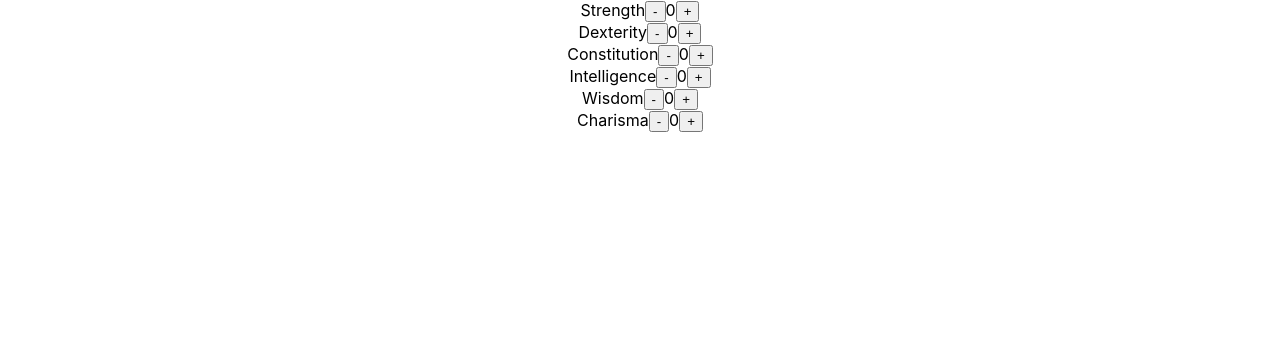
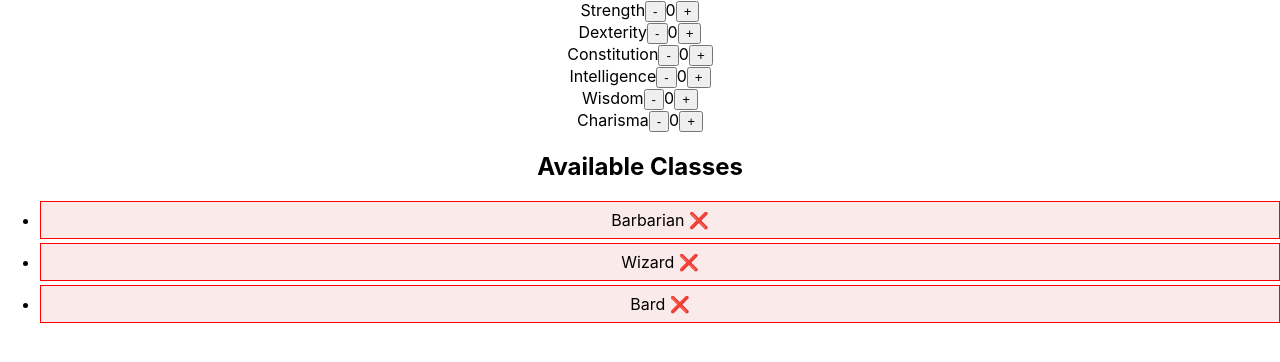
Before and after one commit to jdev422/recruiting-webapp-character, a React (Create React App) app: page / in a window 1280 px wide. Shown: the top 362 px of the page. Built offline with nearby package versions, Linux system fonts and the light colour scheme.

Commit message:
feat: complete step 2
- Displayed CLASS_LIST using Card components
- Resolved TypeScript configuration issue

```diff
--- a/package.json
+++ b/package.json
@@ -8,8 +8,6 @@
     "@testing-library/user-event": "^13.5.0",
     "@types/jest": "^29.5.13",
     "@types/node": "^22.7.4",
-    "@types/react": "^18.3.11",
-    "@types/react-dom": "^18.3.0",
     "react": "^18.2.0",
     "react-dom": "^18.2.0",
     "react-scripts": "5.0.1",
@@ -40,6 +38,8 @@
     ]
   },
   "devDependencies": {
+    "@types/react": "^19.1.8",
+    "@types/react-dom": "^19.1.6",
     "typescript": "^4.9.5"
   }
 }
--- /dev/null
+++ b/src/components/ClassList/index.tsx
@@ -0,0 +1,32 @@
+import { useCharacter } from "../../contexts/CharactorContext";
+import { CLASS_LIST } from "../../consts";
+import { meetsRequirements } from '../../utils/character/requirements';
+
+export const ClassList = () => {
+  const { attributes } = useCharacter();
+
+  return (
+    <div>
+      <h2>Available Classes</h2>
+      <ul>
+        {Object.entries(CLASS_LIST).map(([className, requirements]) => {
+          const isEligible = meetsRequirements(attributes, requirements);
+          return (
+            <li
+              key={className}
+              style={{
+                padding: "8px",
+                marginBottom: "4px",
+                backgroundColor: isEligible ? "#d4f7dc" : "#fbeaea",
+                border: "1px solid",
+                borderColor: isEligible ? "green" : "red",
+              }}
+            >
+              {className} {isEligible ? "✅" : "❌"}
+            </li>
+          );
+        })}
+      </ul>
+    </div>
+  );
+};
--- a/src/contexts/CharactorContext.tsx
+++ b/src/contexts/CharactorContext.tsx
@@ -1,7 +1,7 @@
 import { createContext, useContext, useState, ReactNode } from "react";
 import { ATTRIBUTE_LIST } from "../consts";
 export type Attribute = (typeof ATTRIBUTE_LIST)[number];
-type Attributes = Record<Attribute, number>;
+export type Attributes = Record<Attribute, number>;
 
 interface CharacterContextType {
   attributes: Attributes;
--- a/src/pages/Home/index.tsx
+++ b/src/pages/Home/index.tsx
@@ -1,8 +1,10 @@
 import { AttributeList } from "../../components/AttributeList";
+import { ClassList } from "../../components/ClassList";
 import { CharacterProvider } from "../../contexts/CharactorContext";
 
 export const HomePage = () => (
   <CharacterProvider>
     <AttributeList />
+    <ClassList />
   </CharacterProvider>
 );
--- /dev/null
+++ b/src/utils/character/requirements.ts
@@ -0,0 +1,20 @@
+import { Attributes } from "../../contexts/CharactorContext";
+
+/**
+ * Determines if the character meets the minimum attribute requirements
+ * for a given class. A character qualifies if all attributes are
+ * greater than or equal to the class's required values.
+ *
+ * Requirement from task:
+ * "Display classes on the screen (see CLASS_LIST) and visually change the UI
+ * when the character meets the minimum requirements for that class,
+ * that is, all attributes are greater than or equal to the class minimums."
+ */
+export const meetsRequirements = (
+  characterAttributes: Attributes,
+  classRequirements: Record<string, number>
+): boolean => {
+  return Object.entries(classRequirements).every(([attr, min]) => {
+    return characterAttributes[attr as keyof Attributes] >= min;
+  });
+};
```
Also changed, not shown: 1 other file (tests, documents, lock files or other folders).
